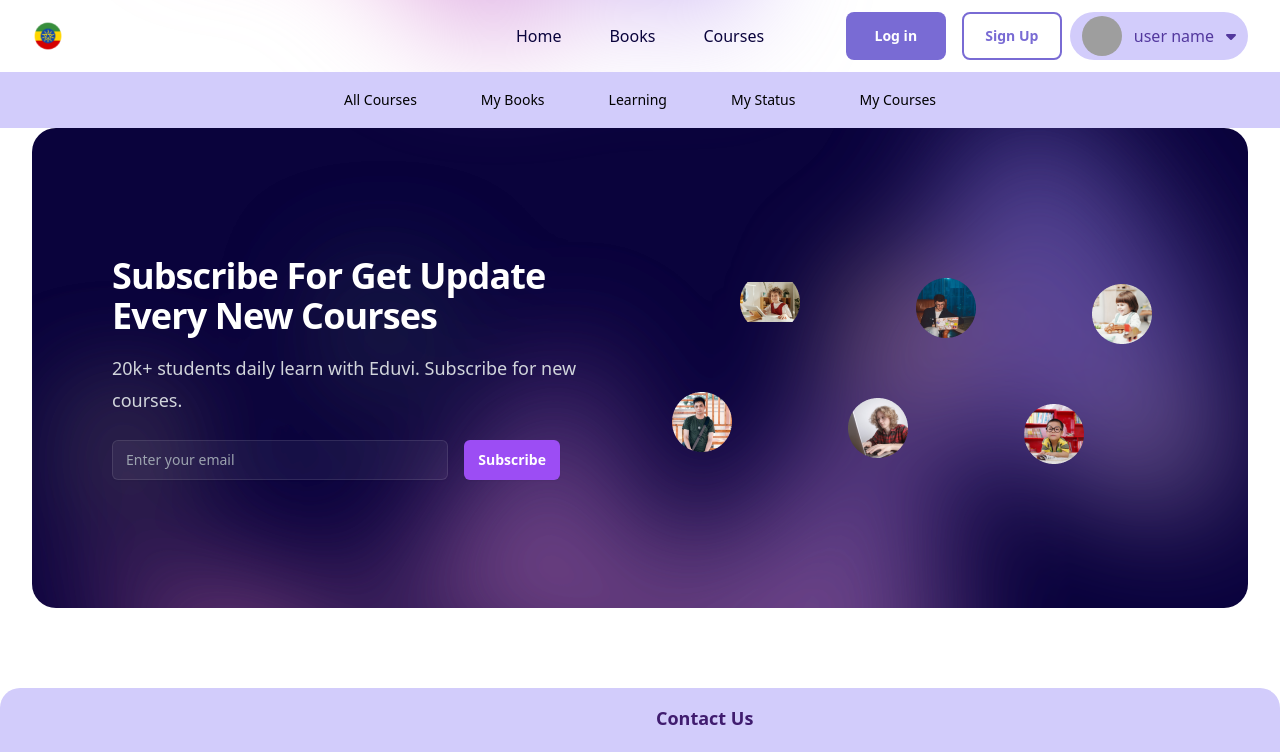
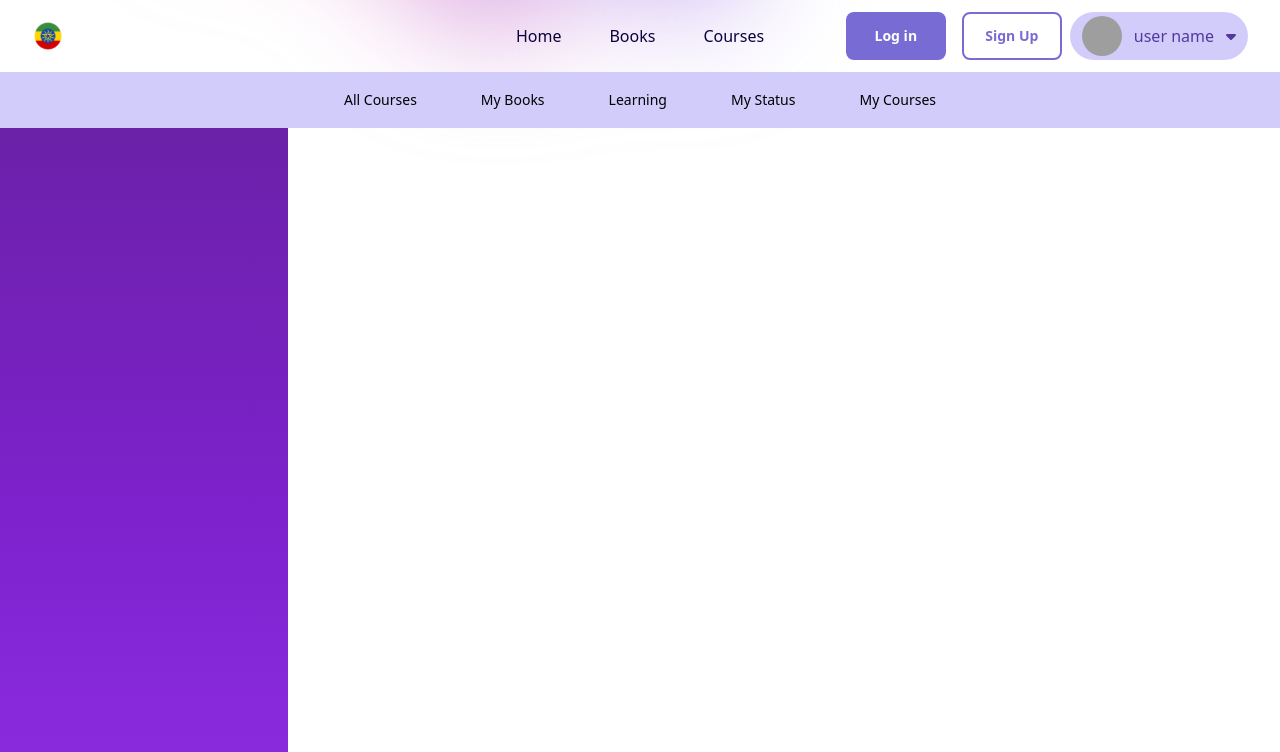
Before and after one commit to nati589/elearning, a React (Create React App) app in the folder client/: page /profile in a window 1280 px wide. Shown: the top 752 px of the page. Built offline with nearby package versions, Linux system fonts and the light colour scheme; grey boxes are pictures that could not be loaded.

Commit message:
User profile link

```diff
--- a/client/src/App.js
+++ b/client/src/App.js
@@ -8,6 +8,7 @@ import BooksPage from "./pages/BooksPage";
 import CoursesPage from "./pages/CoursesPage";
 import CourseDetailsPage from "./pages/CourseDetailsPage";
 import TestPage from "./pages/TestPage";
+import UserProfile from "./pages/UserProfile";
 // import Background from "./components/Background";
 import './styles/App.css'
 
@@ -23,6 +24,7 @@ export default function App() {
         <Route path="/books" element={<BooksPage />} />
         <Route path="/courses" element={<CoursesPage />} />
         <Route path="/coursedetails" element={<CourseDetailsPage />} />
+        <Route path='/profile' element={<UserProfile />} />
       </Routes>
 
 
--- a/client/src/components/Header.jsx
+++ b/client/src/components/Header.jsx
@@ -113,7 +113,9 @@ function Header() {
 
 
             <button id="dropdownDefaultButton" data-dropdown-toggle="dropdown" className="text-white bg-light-purple h-12 font-medium rounded-3xl px-3 py-1 text-center flex flex-row flex-nowrap items-center justify-center" type="button">
-              <img className="relative inline-block h-10 w-10 rounded-[50%] object-cover object-center" alt="avatar placeholder" src={userProfileImg}></img>
+              <Link to='/profile'>
+                 <img className="relative inline-block h-10 w-10 rounded-[50%] object-cover object-center" alt="avatar placeholder" src={userProfileImg}></img>
+              </Link>
                <span className="mx-3 font-sans text-dark-purple">user name</span>
               <FontAwesomeIcon icon={faCaretDown} className="text-dark-purple"/>
             </button>
--- a/client/src/pages/UserProfile.jsx
+++ b/client/src/pages/UserProfile.jsx
@@ -7,7 +7,7 @@ function UserProfile() {
       <div className="w-64 h-screen bg-gradient-to-b from-purple-800 via-purple-700 to-purple-600 p-5 pt-8 w-72">
         <BsArrowLeftShort
           className="bg-white text-purple-800 text-3xl rounded-full absolute -right-3 top-9 border border-purple-800 cursor-pointer"
-          onClick={() => StereoPannerNode(!open)}
+          // onClick={() => StereoPannerNode(!open)}
         />
       </div>
       <div className="p-7">
```
